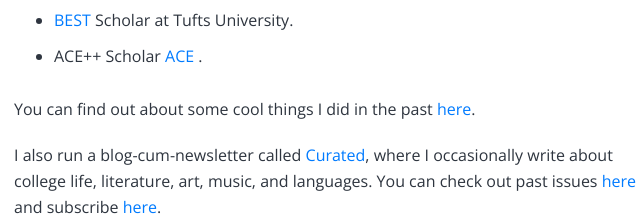
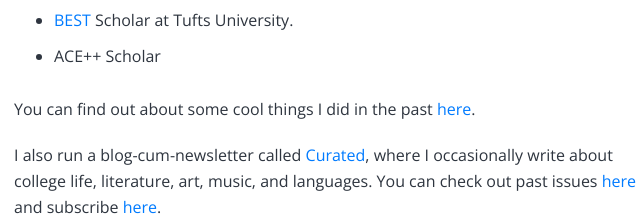
Before and after one commit to Jn527fd/Assignment-1, a plain HTML site: page index.html in a window 1280 px wide. Shown: the part 371-587 px from the top of the page, 310-950 px from the left. Drawn offline with nearby package versions, Linux system fonts and the light colour scheme; a script that the page names is missing; some icons are missing.

Commit message:
Update index.html

```diff
--- a/index.html
+++ b/index.html
@@ -73,7 +73,7 @@
     <ul>
       <li> <a href="https://www.questbridge.org/high-school-students/national-college-match/finalist-profile"> Questbridge </a> Finalist .</li>
       <li> <a href="https://engineering.tufts.edu/best/scholars/"> BEST </a> Scholar at  Tufts University. </li>
-      <li> ACE++ Scholar <a href="https://collegiate.vc/mit"> ACE </a>. </li>
+      <li> ACE++ Scholar </li>
 
     </ul>
     <p> You can find out about some cool things I did in the past <a href="past.html">here</a>.</p>
```
